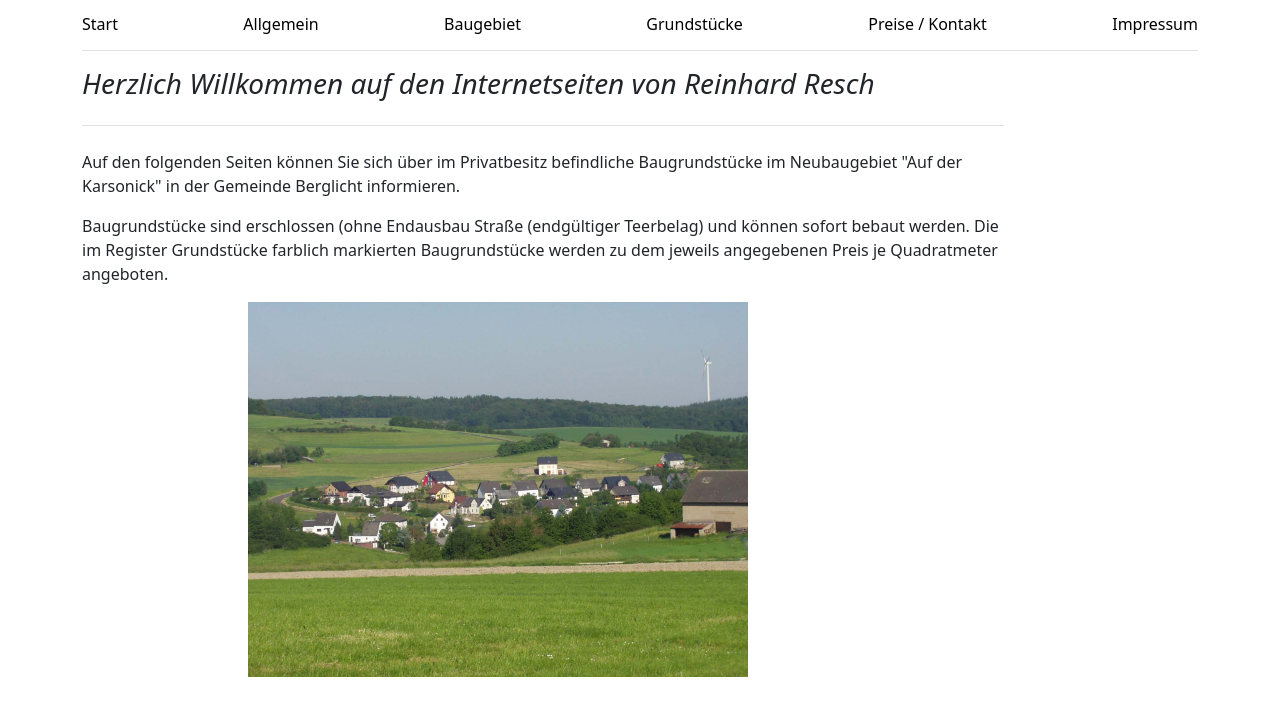
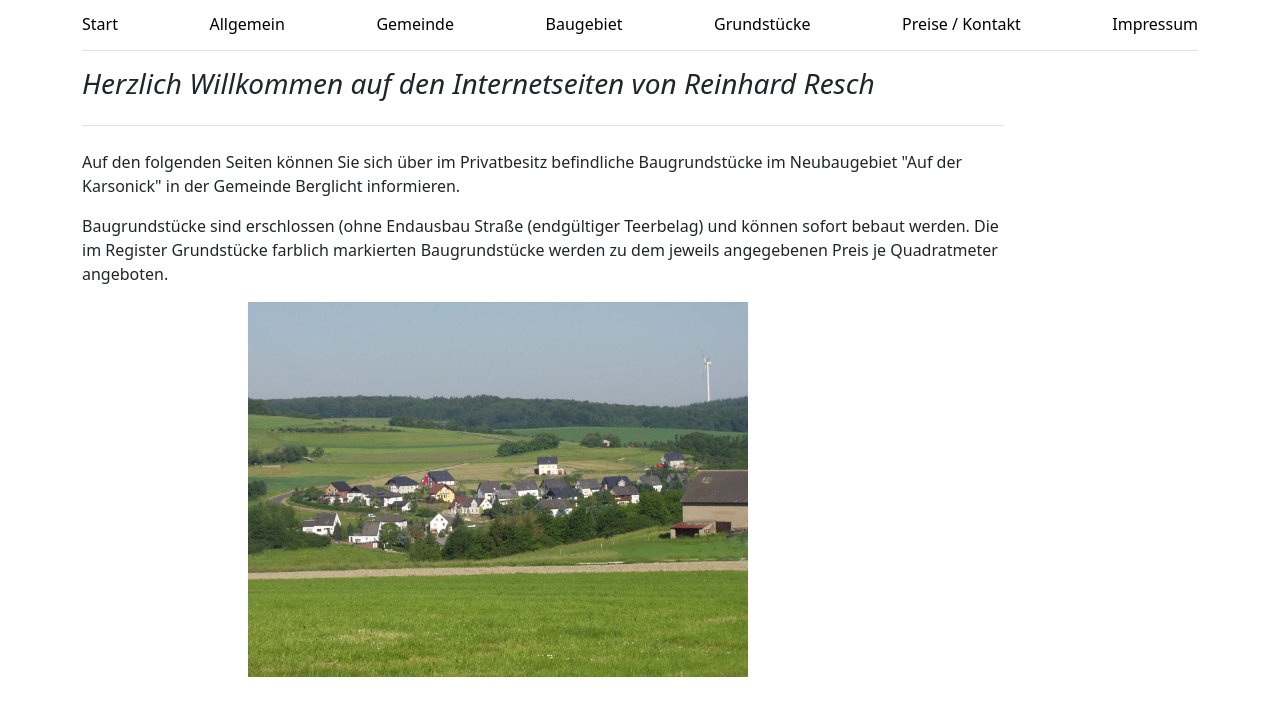
Before and after one commit to oresch/berglicht, a Jekyll site: the page built from index.html, in a window 1280 px wide. Shown: the top 716 px of the page. Built offline with Jekyll 4.4.1, drawn with Linux system fonts in a browser that asks for light colours.

Commit message:
Page added

```diff
--- a/_includes/nav.html
+++ b/_includes/nav.html
@@ -2,6 +2,7 @@
     <nav class="nav nav-underline justify-content-between">
         <a class="nav-item nav-link link-body-emphasis" href="index.html">Start</a> <a
             class="nav-item nav-link link-body-emphasis" href="allgemein.html">Allgemein</a> <a
+            class="nav-item nav-link link-body-emphasis" href="gemeinde.html">Gemeinde</a> <a
             class="nav-item nav-link link-body-emphasis" href="baugebiet.html">Baugebiet</a> <a
             class="nav-item nav-link link-body-emphasis" href="grundstueck.html">Grundstücke</a> <a
             class="nav-item nav-link link-body-emphasis" href="kontakt.html">Preise / Kontakt</a> <a
```
Also changed, not shown: gemeinde.md (added).
